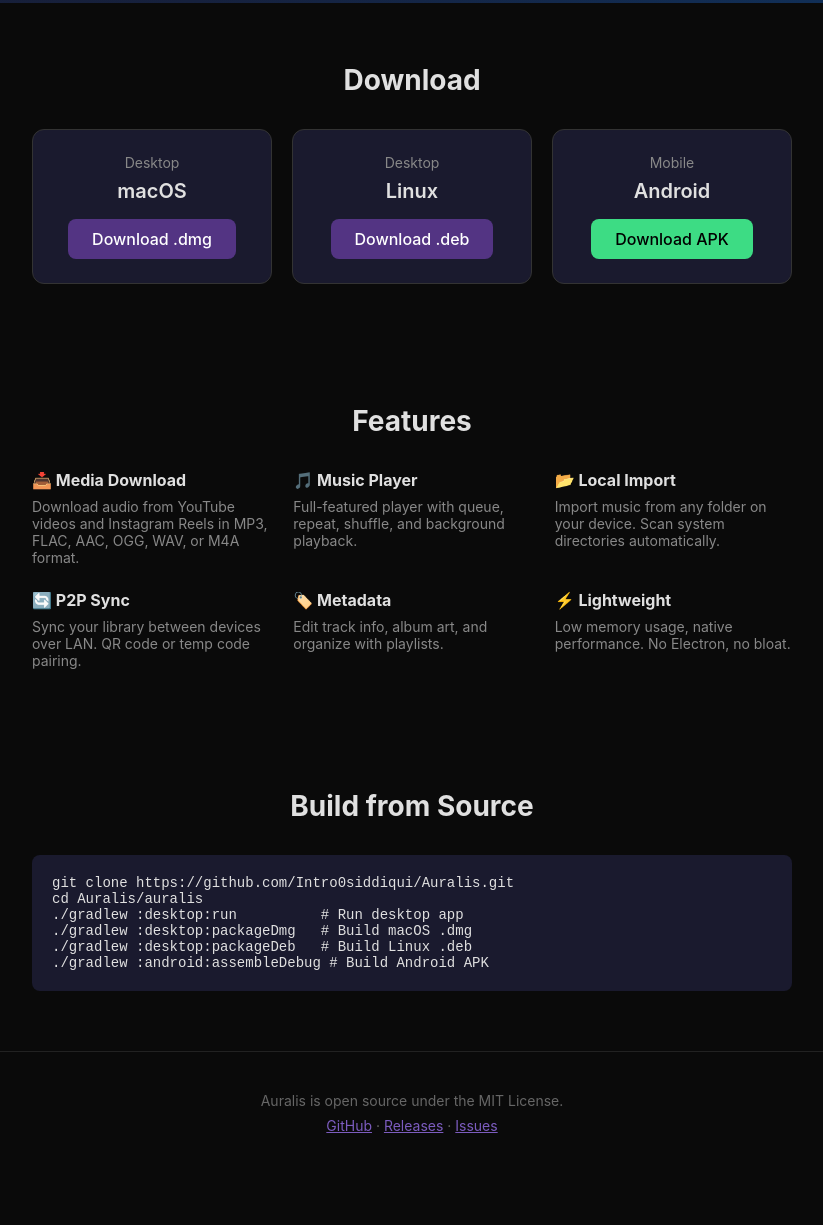
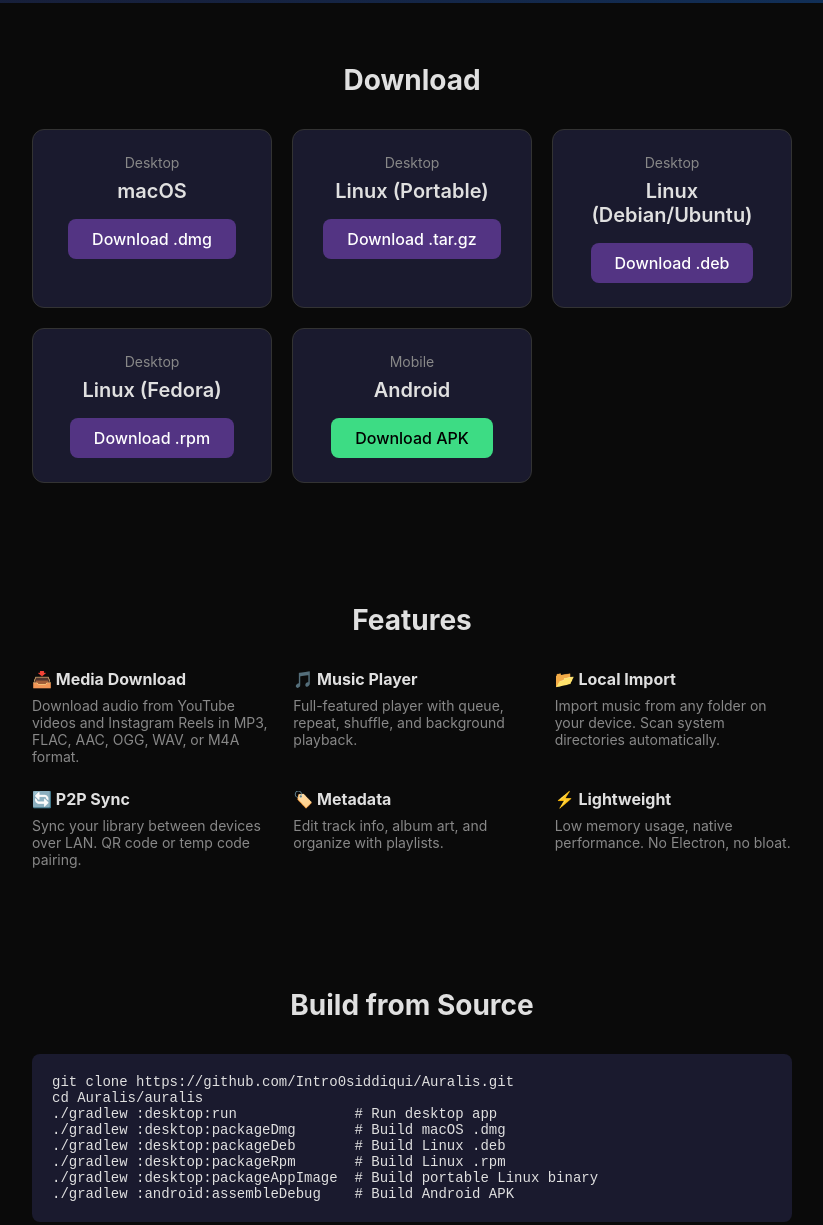
Before and after one commit to Intro0siddiqui/Auralis, a plain HTML site: page docs/site/index.html in a window 1280 px wide. Shown: the part 436-1661 px from the top of the page, without its empty margins (228-1051 px from the left). Before the commit the page ends 1610 px from the top, so only its background shows below. Drawn offline with Linux system fonts and the light colour scheme.

Commit message:
feat: add distro-specific builds, app-image, and fix download links
- Add .rpm target format for Fedora-based distros
- Add portable Linux app-image (ELF x86-64 with bundled JRE)
- Add app icon (512x512 PNG)
- Add .desktop file for Linux app launcher integration
- Add install/uninstall scripts
- Fix website download links to point to release assets
- CI now builds: .deb, .rpm, .tar.gz (portable), .dmg, .apk

```diff
--- a/docs/site/index.html
+++ b/docs/site/index.html
@@ -112,21 +112,35 @@
             <div class="download-card">
                 <div class="platform">Desktop</div>
                 <div class="os-name">macOS</div>
-                <a href="https://github.com/Intro0siddiqui/Auralis/releases/latest" class="download-btn">
+                <a href="https://github.com/Intro0siddiqui/Auralis/releases/download/v1.0.0/Auralis-mac-arm64.dmg" class="download-btn">
                     Download .dmg
                 </a>
             </div>
             <div class="download-card">
                 <div class="platform">Desktop</div>
-                <div class="os-name">Linux</div>
-                <a href="https://github.com/Intro0siddiqui/Auralis/releases/latest" class="download-btn">
+                <div class="os-name">Linux (Portable)</div>
+                <a href="https://github.com/Intro0siddiqui/Auralis/releases/download/v1.0.0/Auralis-linux-x86_64.tar.gz" class="download-btn">
+                    Download .tar.gz
+                </a>
+            </div>
+            <div class="download-card">
+                <div class="platform">Desktop</div>
+                <div class="os-name">Linux (Debian/Ubuntu)</div>
+                <a href="https://github.com/Intro0siddiqui/Auralis/releases/download/v1.0.0/auralis_1.0.0_amd64.deb" class="download-btn">
                     Download .deb
+                </a>
+            </div>
+            <div class="download-card">
+                <div class="platform">Desktop</div>
+                <div class="os-name">Linux (Fedora)</div>
+                <a href="https://github.com/Intro0siddiqui/Auralis/releases/download/v1.0.0/auralis-1.0.0.x86_64.rpm" class="download-btn">
+                    Download .rpm
                 </a>
             </div>
             <div class="download-card">
                 <div class="platform">Mobile</div>
                 <div class="os-name">Android</div>
-                <a href="https://github.com/Intro0siddiqui/Auralis/releases/latest" class="download-btn android">
+                <a href="https://github.com/Intro0siddiqui/Auralis/releases/download/v1.0.0/auralis.apk" class="download-btn android">
                     Download APK
                 </a>
             </div>
@@ -167,10 +181,12 @@
         <h2>Build from Source</h2>
         <pre style="background: #1a1a2e; padding: 20px; border-radius: 8px; overflow-x: auto; font-size: 14px;"><code>git clone https://github.com/Intro0siddiqui/Auralis.git
 cd Auralis/auralis
-./gradlew :desktop:run          # Run desktop app
-./gradlew :desktop:packageDmg   # Build macOS .dmg
-./gradlew :desktop:packageDeb   # Build Linux .deb
-./gradlew :android:assembleDebug # Build Android APK</code></pre>
+./gradlew :desktop:run              # Run desktop app
+./gradlew :desktop:packageDmg       # Build macOS .dmg
+./gradlew :desktop:packageDeb       # Build Linux .deb
+./gradlew :desktop:packageRpm       # Build Linux .rpm
+./gradlew :desktop:packageAppImage  # Build portable Linux binary
+./gradlew :android:assembleDebug    # Build Android APK</code></pre>
     </div>
 
     <footer>
```
Also changed, not shown: .github/workflows/build.yml, auralis/desktop/icon.png (added), 4 other files.
